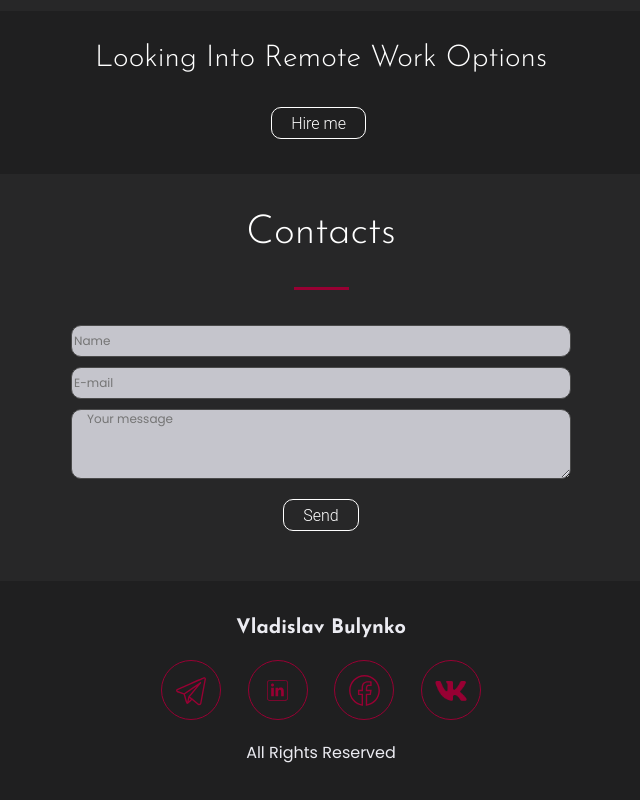
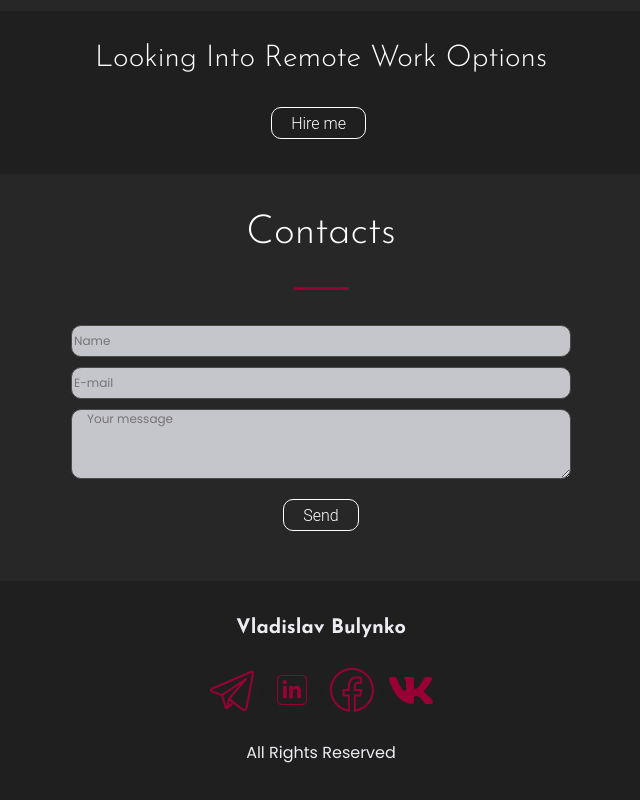
Before and after one commit to VladBula/Portfolio-React, a React (Create React App) app: page / in a window 1280 px wide. Shown: the part 2568-3368 px from the top of the page, without its empty margins (319-959 px from the left). Built offline with nearby package versions, Linux system fonts and the light colour scheme.

Commit message:
footer refs fix

```diff
--- a/src/Footer/Footer.module.css
+++ b/src/Footer/Footer.module.css
@@ -7,7 +7,6 @@
 .container {
     padding: 35px 0;
     min-height: 100%;
-    width: 25%;
     margin: 0 auto;
     display: flex;
     align-items: center;
@@ -20,19 +19,15 @@
     display: flex;
     justify-content: space-between;
     width: 100%;
-    max-width: 500px;
-    flex-wrap: wrap;
+    max-width: 600px;
+    flex-wrap: nowrap;
     padding: 20px 0;
 }
 
 .socialIcon {
-    width: 60px;
-    height: 60px;
     background: #1f1f20;
-    border: 1px solid #980033;
     border-radius: 50%;
-
-
+    display: flex;
 }
 
 .socialIcon a {
@@ -44,7 +39,7 @@
 }
 
 .socialIcon a img {
-    width: 60%;
+    padding: 5px;
 }
 
 .socialIcon:hover {
```
